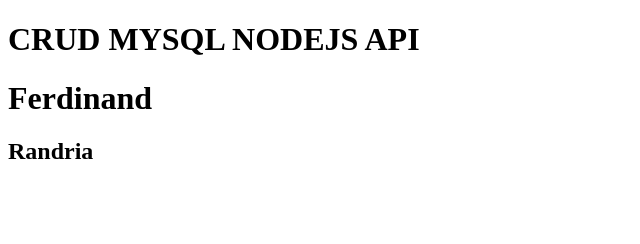
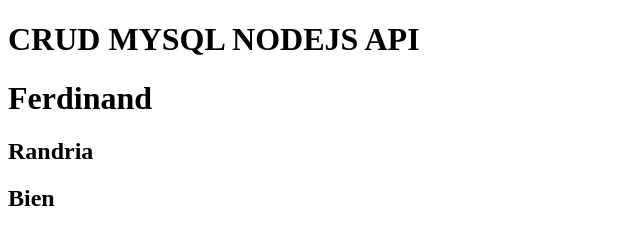
Before and after one commit to Louison1807/NodeJs-devops, a website: page index.html in a window 1280 px wide. Shown: the full height of the page, 0-640 px from the left. Drawn offline with Linux system fonts and the light colour scheme.

Commit message:
ajout de la ligne Bien

```diff
--- a/index.html
+++ b/index.html
@@ -9,5 +9,6 @@
         <h1>CRUD MYSQL NODEJS API</h1>
         <h1>Ferdinand</h1>
         <h2>Randria</h2>
+        <h2>Bien</h2>
     </body>
 </html>
```
